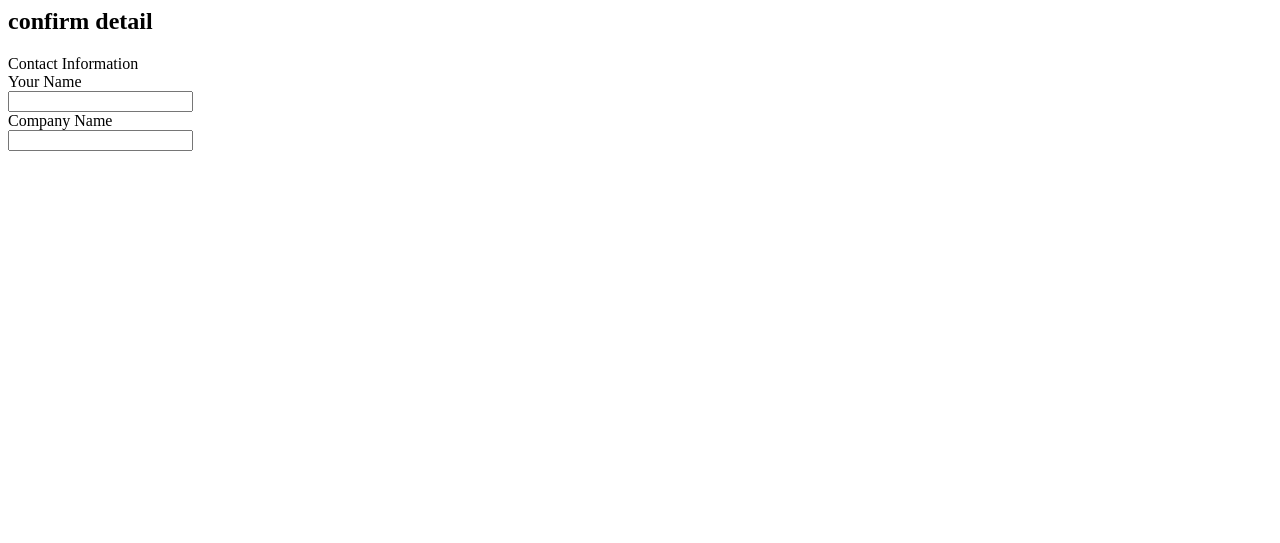
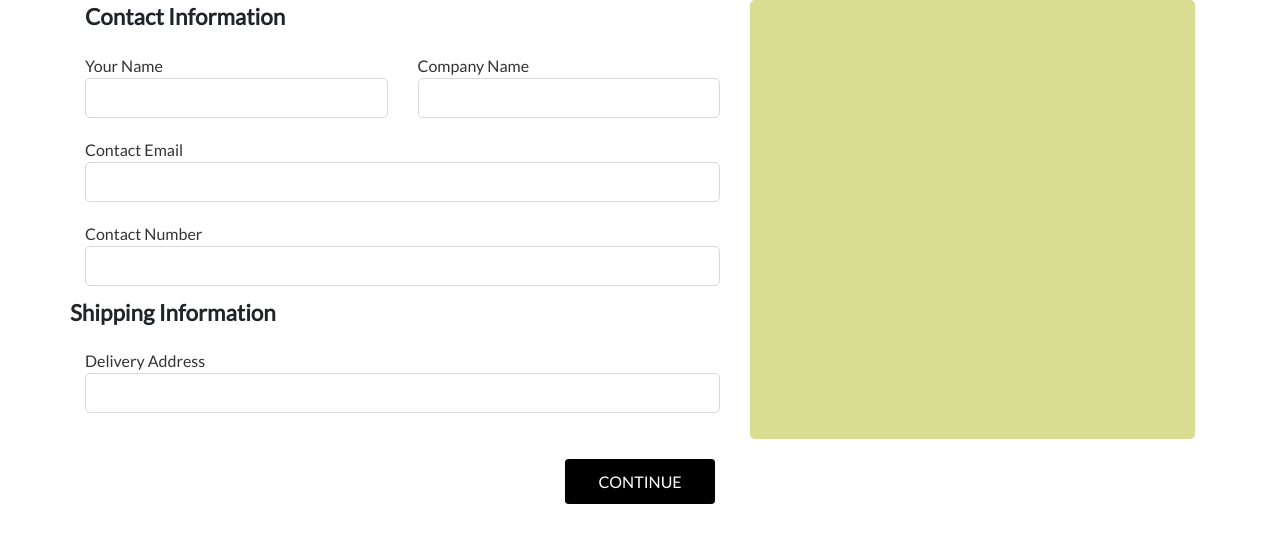
Before and after one commit to a2ej2019t3/liquorlibrary, a PHP site: page /payment/confirmdetail.php?ordertotalcost=1 in a window 1280 px wide. Shown: the top 543 px of the page. Run offline with PHP 8.4, Linux system fonts and the light colour scheme; data that the repository does not hold is empty; some libraries are stand-ins or nearby versions.

Commit message:
confirm detail input-added

```diff
--- a/css/cart.css
+++ b/css/cart.css
@@ -6,6 +6,7 @@ font-family: 'Roboto', sans-serif;
 font-family: 'Open Sans', sans-serif;
 font-family: 'Montserrat', sans-serif;
 font-family: 'Playfair Display', serif;
+font-family: 'Josefin Sans', sans-serif;
 */
 
 body{
--- a/payment/confirmdetail.php
+++ b/payment/confirmdetail.php
@@ -1,7 +1,12 @@
 
-
+    <?php
+    include_once ("../partials/head.php");
+    $totalcart= $_GET['ordertotalcost'];
+    $ordertotalquantity= $_GET['ordertotalquantity'];
+    $note= $_GET['note'];
+ 	?>
+	 <link rel="stylesheet" href="css/cart.css">
 <article id="second">
-<h1>confirm detail</h1>
 <div class="container">
     <div class="row">
 
@@ -11,22 +16,84 @@
                 <div class="contactinformation">
                     <div class="contacthead">Contact Information</div>
                         <div class="row">
-                            <div class="col-6 username">
+                            <div class="col-6 usernamebox contactinformationbox">
                             <label for="lable">Your Name </label><br>
-                            <input name="username" class="input2" type="text" required>
+                            <input name="username" class="username" type="text" required>
                             </div>
-                            <div class="col-6 companyname">
+                            <div class="col-6 companynamebox contactinformationbox">
                             <label for="lable">Company Name </label><br>
-                            <input name="first_name" class="input2" type="text" required>
+                            <input name="companyname" class="companyname" type="text" required>
+                            </div>
+                        </div>
+
+                        <div class="row">
+                             <div class="col-12 emailaddressbox contactinformationbox">
+                                <label for="lable">Contact Email </label><br>
+                                <input name="emailaddress" class="emailaddress" type="emal" required>
+                            </div>
+
+                            <div class="col-12 contactnumberbox contactinformationbox">
+                                <label for="lable">Contact Number</label><br>
+                                <input name="contactnumber" class="contactnumber" type="text" required>
+                            </div>
+                    <div class="contacthead">Shipping Information</div>
+                          <div class="col-12 addressbox contactinformationbox">
+                                <label for="lable">Delivery Address</label><br>
+                                <input name="address" class="address" type="text" required>
                             </div>
                         </div>
                 </div>
             </form>
         </div>
         <!-- item confirmation -->
-        <div class="col-sm-12 col-lg-5"></div>
+        <div class="col-sm-12 col-lg-5">
+            <div class="sidecart">
 
+            </div>
+        </div>
+        <div class="col-12 buttonarea">
+          <button type="button" class="btn btn-secondary btn-sm" id="checkbutton">
+              CONTINUE
+              </a>
+          </button>
+        </div>
     </div>
 </div>
 
 </article>
+<style>
+.contacthead{
+    font-size: 1.4rem;
+    font-family: 'Lato', sans-serif;
+    font-weight: 600;
+    text-align:left;
+    margin-bottom:10px;
+}
+.contactinformationbox input{
+
+	  border: 1.6px solid #d9d9d9;
+      border-radius: 5px;
+      transition: all 1.5s cubic-bezier(.19,1,.22,1);
+      font: 12px/1 effra;
+      color: #333333;
+      min-height: 40px;
+      width: 100%;
+
+}
+.contactinformationbox label{
+    font-family: 'Lato', sans-serif;
+    color: #333333;
+    font-size: 1rem;
+    float:left;
+    margin-bottom: 0;
+}
+.contactinformationbox{
+    margin: 10px auto;
+}
+.sidecart{
+    background-color: rgba(217, 221, 146, 1);
+    border-radius: 5px;
+    width:100%;
+    height: 100%;
+}
+</style>
```
